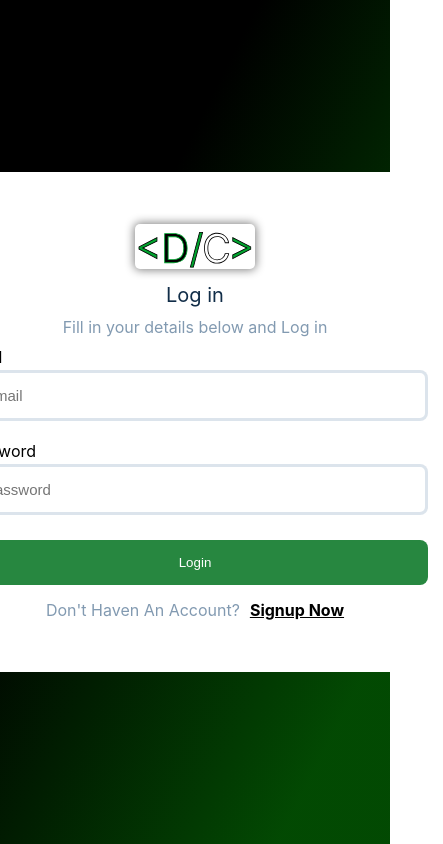
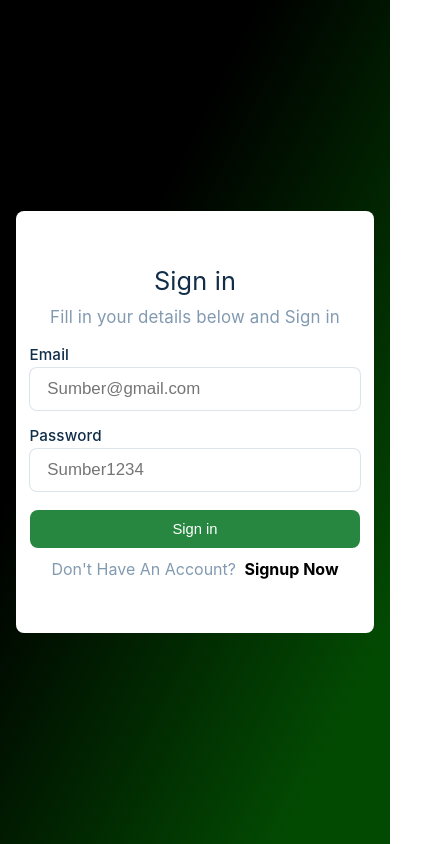
Before and after one commit to Hop2c2022/Demo, a React (Create React App) app in the folder frontend/: page /login in a window 390 px wide. Shown: the whole page, 443 px wide, since content can reach past the window. Built offline with nearby package versions, Linux system fonts and the light colour scheme.

Commit message:
login signup responsive done

```diff
--- a/frontend/src/page/Login.jsx
+++ b/frontend/src/page/Login.jsx
@@ -1,23 +1,23 @@
 import { Link } from "react-router-dom";
 export const Login = () => {
     return <div className="SignupBackground" style={{width:"100vw",height:'100vh', display:"flex",justifyContent:'center',alignItems:"center"}}>
-    <div style={{backgroundColor:"white",width:538,height:500,borderRadius:'8px',display:"flex",justifyContent:'center',alignItems:"center",flexDirection:'column'}} >
-      <div ><img style={{width: 120}} src="logo.svg" alt="" /></div>
-      <div style={{color:'#112D48',fontFamily:"Inter",fontSize:'20px',marginTop:"10px"}}>Log in</div>
-      <div style={{color:"#829AB1", marginTop:"2%"}}>Fill in your details below and Log in</div>
-        <div style={{margin:'10px'}}>
-        <div style={{color:"black",marginBottom:'3px'}}>Email</div>
-            <div><input style={{fontSize:"15px",paddingLeft:'20px',backgroundColor: "white",borderWidth:"1px",border:"solid" ,borderColor:"rgba(23, 78, 130, 0.15)",width:'440px',height:'45px',borderRadius: '8px'}} type="text" placeholder="Email" /></div>
-          </div>
-        <div style={{margin:'10px'}}>
-        <div style={{color:"black",marginBottom:'3px'}}>Password</div>
-            <div><input style={{fontSize:"15px", paddingLeft:'20px', backgroundColor: "white",borderWidth:"1px",border:"solid" ,borderColor:"rgba(23, 78, 130, 0.15)",width:'440px',height:'45px',borderRadius: '8px'}} type="text" placeholder="Password" /></div>
-          </div>
-        <div style={{margin:'15px'}}><button style={{fontsize:"25px",background: '#278740',height: '45px',borderRadius: '8px',width:'465.5px',color:'white',borderWidth:0,cursor: 'pointer'}}>Login</button></div>
+      <div className="full2">
+        <div className="title1">Sign in</div>
+        <div className="title2">Fill in your details below and Sign in</div>
+        <div className="fullinput">
+          <div className="holder">Email</div>
+          <input className="input" type="text" placeholder="Sumber@gmail.com" />
+        </div>
+        <div className="fullinput">
+          <div className="holder">Password</div>
+          <input className="input" type="text" placeholder="Sumber1234" />
+        </div>
+        <input className="button" type="button" value={"Sign in"} />
         <div style={{display:"flex",justifyContent:'center',alignItems:"center",flexDirection:'row'}}>
-          <div style={{color:"#829AB1"}}>Don't Haven An Account?</div>
-          <div style={{marginLeft:'10px',fontWeight:700,textDecorationLine:'underline',cursor:"pointer"}}> <Link style={{color:"black"}} to={'/Signup'}>Signup Now</Link> </div>
+          <div className="bottom" style={{color:"#829AB1"}}>Don't Have An Account?</div>
+          <div className="bottom" style={{marginLeft:'1vh',fontWeight:700,cursor:"pointer"}}> <Link style={{color:"black",textDecorationLine:'none'}} to={'/Signup'}>Signup Now</Link> </div>
         </div>
       </div>
+
     </div>
   };
--- /dev/null
+++ b/frontend/src/page/Loginsignup.css
@@ -0,0 +1,146 @@
+.SignupBackground{
+    width: 100vw;
+    height: 100vh;
+    background: linear-gradient(116.82deg, rgba(0, 0, 0, 0.5) 31.77%, rgba(5, 146, 5, 0.5) 86.29%);
+    background-color: black;
+    display: flex;
+    justify-content: center;
+    align-items: center;
+}
+.full1{
+    width: 60vh;
+    height: 70vh;
+    background-color: white;
+    border-radius: 8px;
+    display: flex;
+    justify-content: center;
+    align-items: center;
+    flex-direction: column;
+}
+.full2{
+    width: 60vh;
+    height: 50vh;
+    background-color: white;
+    border-radius: 8px;
+    display: flex;
+    justify-content: center;
+    align-items: center;
+    flex-direction: column;
+}
+.title1{
+font-style: normal;
+font-weight: 400;
+font-size: 3vh;
+display: flex;
+align-items: center;
+text-align: center;
+letter-spacing: 0.15008px;
+
+color: #112D48;
+}
+.title2{
+    margin: 3%;
+font-style: normal;
+font-weight: 400;
+font-size: 2vh;
+
+display: flex;
+align-items: center;
+text-align: center;
+letter-spacing: 0.15008px;
+
+color: #829AB1;
+}
+.input{
+    width: 50vh;
+    height: 5vh;
+    font-size: 2vh;
+    padding-left: 2vh;
+    border: 1px solid rgba(23, 78, 130, 0.15);
+border-radius: 8px;
+}
+.fullinput{
+    margin: 2%;
+}
+.holder{
+    font-style: normal;
+font-weight: 500;
+font-size: 1.8vh;
+margin-bottom: 1%;
+display: flex;
+align-items: center;
+letter-spacing: 0.15008px;
+
+color: #112D48;
+
+}
+.button{
+    margin: 3%;
+    width: 52vh;
+    height: 4.5vh;
+    font-size: 1.75vh;
+    border-radius: 8px;
+    color: white;
+    background: #278740;
+    border: 0;
+    cursor: pointer;
+}
+@media screen and (max-width:375px) {
+    .full1{
+        width: 50vh;
+    }
+    .full2{
+        width: 50vh;
+    }
+    .input{
+        width: 45vh;
+    }
+    .button{
+        width: 47.5vh;
+    }
+    .bottom{
+        font-size: 1.5vh;
+    }
+}
+@media screen and (max-width:390px) {
+    .full1{
+        width: 42.5vh;
+    }
+    .full2{
+        width: 42.5vh;
+    }
+    .input{
+        width: 37.5vh;
+    }
+    .button{
+        width: 40vh;
+    }
+}
+@media screen and (max-width:740px) {
+    .full1{
+        width: 50vh;
+    }
+    .full2{
+        width: 50vh;
+    }
+    .input{
+        width: 45vh;
+    }
+    .button{
+        width: 47.5vh;
+    }
+}
+@media screen and (max-width:500px) {
+    .full1{
+        width: 42.5vh;
+    }
+    .full2{
+        width: 42.5vh;
+    }
+    .input{
+        width: 37vh;
+    }
+    .button{
+        width: 39vh;
+    }
+}
--- a/frontend/src/page/Signup.jsx
+++ b/frontend/src/page/Signup.jsx
@@ -1,28 +1,28 @@
+import "./Loginsignup.css"
 import { Link } from "react-router-dom";
 
 export const SignUp = () => {
     return <div className="SignupBackground" style={{width:"100vw",height:'100vh', display:"flex",justifyContent:'center',alignItems:"center"}}>
-      <div style={{backgroundColor:"white",width:538,height:600,borderRadius:'8px',display:"flex",justifyContent:'center',alignItems:"center",flexDirection:'column'}} >
-        <div ><img style={{width: 120}} src="logo.svg" alt="" /></div>
-        <div style={{color:'#112D48',fontFamily:"Inter",fontSize:'20px',marginTop:"10px"}}>Sign Up</div>
-        <div style={{color:"#829AB1", marginTop:"2%"}}>Fill in your details below and Sign up</div>
-          <div style={{margin:'10px'}} >
-            <div style={{color:"black",marginBottom:'3px'}}>Username</div>
-            <div><input style={{fontSize:"15px",paddingLeft:'20px',backgroundColor: "white",borderWidth:"1px",border:"solid" ,borderColor:"rgba(23, 78, 130, 0.15)",width:'440px',height:'45px',borderRadius: '8px'}} type="text" placeholder="Username" /></div>
-          </div>
-          <div style={{margin:'10px'}}>
-          <div style={{color:"black",marginBottom:'3px'}}>Email</div>
-            <div><input style={{fontSize:"15px",paddingLeft:'20px',backgroundColor: "white",borderWidth:"1px",border:"solid" ,borderColor:"rgba(23, 78, 130, 0.15)",width:'440px',height:'45px',borderRadius: '8px'}} type="text" placeholder="Email" /></div>
-          </div>
-          <div style={{margin:'10px'}}>
-          <div style={{color:"black",marginBottom:'3px'}}>Password</div>
-            <div><input style={{fontSize:"15px", paddingLeft:'20px', backgroundColor: "white",borderWidth:"1px",border:"solid" ,borderColor:"rgba(23, 78, 130, 0.15)",width:'440px',height:'45px',borderRadius: '8px'}} type="text" placeholder="Password" /></div>
-          </div>
-          <div style={{margin:'15px'}}><button style={{fontsize:"25px",background: '#278740',height: '45px',borderRadius: '8px',width:'465.5px',color:'white',borderWidth:0,cursor: 'pointer'}}> Create account</button></div>
-          <div style={{display:"flex",justifyContent:'center',alignItems:"center",flexDirection:'row'}}>
-            <div style={{color:"#829AB1"}}>Already Haven An Account?</div>
-            <div style={{marginLeft:'10px',fontWeight:700,textDecorationLine:'underline',cursor:"pointer"}}> <Link to={'/Login'} style={{color:"black"}} > Login Now </Link></div>
-          </div>
+      <div className="full1">
+        <div className="title1">Sign up</div>
+        <div className="title2">Fill in your details below and Sign up</div>
+        <div className="fullinput">
+          <div className="holder">Username</div>
+          <input className="input" type="text" placeholder="Sumber" />
+        </div>
+        <div className="fullinput">
+          <div className="holder">Email</div>
+          <input className="input" type="text" placeholder="Sumber@gmail.com" />
+        </div>
+        <div className="fullinput">
+          <div className="holder">Password</div>
+          <input className="input" type="text" placeholder="Sumber1234" />
+        </div>
+        <input className="button" type="button" value={"Create account"} />
+        <div style={{display:"flex",justifyContent:'center',alignItems:"center",flexDirection:'row'}}>
+          <div className="bottom" style={{color:"#829AB1"}}>Already Have An Account?</div>
+          <div className="bottom" style={{marginLeft:'1vh',fontWeight:700,cursor:"pointer"}}> <Link style={{color:"black",textDecorationLine:'none'}} to={'/Signup'}>Signup Now</Link> </div>
         </div>
       </div>
+      </div>
   };
```
